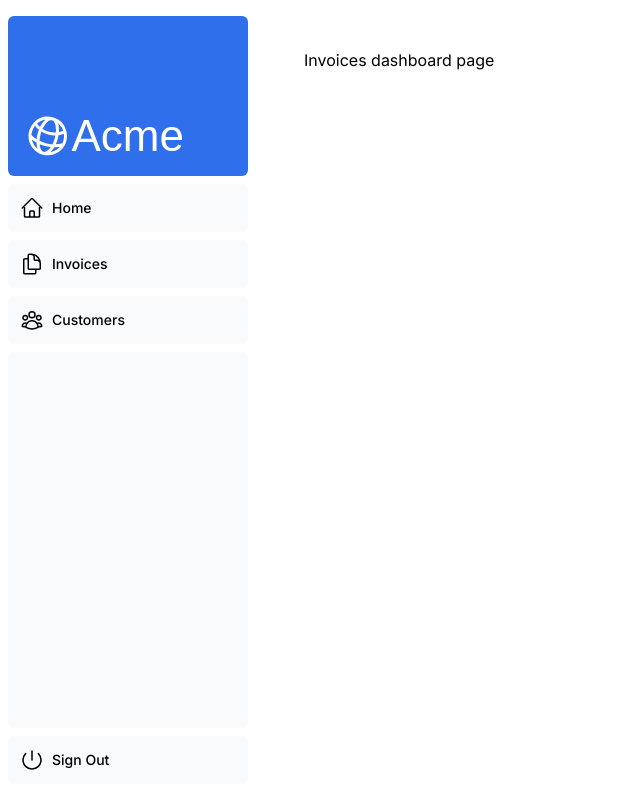
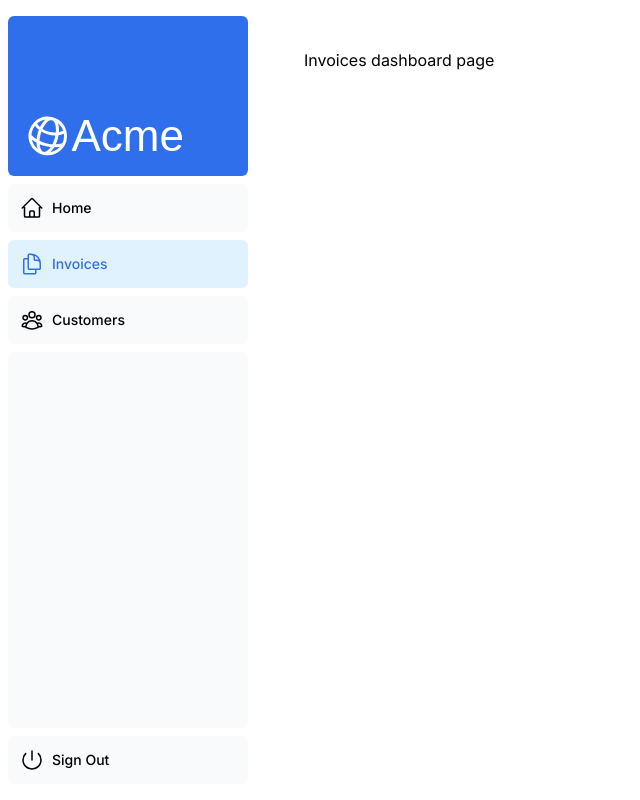
Before and after one commit to annjose/nextjs-dashboard, a Next.js app: page /dashboard/invoices in a window 1280 px wide. Shown: the whole page, without its empty margins (0-640 px from the left). Built offline with nearby package versions, Linux system fonts and the light colour scheme; a web font is replaced by a local one.

Commit message:
Show active link using the hook setPathname from the Next.js component next/navigation

```diff
--- a/app/ui/dashboard/nav-links.tsx
+++ b/app/ui/dashboard/nav-links.tsx
@@ -1,3 +1,5 @@
+'use client';
+
 import {
   UserGroupIcon,
   HomeIcon,
@@ -5,6 +7,8 @@
 } from '@heroicons/react/24/outline';
 
 import Link from 'next/link';
+import clsx from 'clsx';
+import { usePathname } from 'next/navigation';
 
 // Map of links to display in the side navigation.
 // Depending on the size of the application, this would be stored in a database.
@@ -15,6 +19,8 @@
 ];
 
 export default function NavLinks() {
+  const pathname = usePathname();
+
   return (
     <>
       {links.map((link) => {
@@ -23,7 +29,12 @@
           <Link
             key={link.name}
             href={link.href}
-            className="flex h-[48px] grow items-center justify-center gap-2 rounded-md bg-gray-50 p-3 text-sm font-medium hover:bg-sky-100 hover:text-blue-600 md:flex-none md:justify-start md:p-2 md:px-3"
+            className={clsx(
+              "flex h-[48px] grow items-center justify-center gap-2 rounded-md bg-gray-50 p-3 text-sm font-medium hover:bg-sky-100 hover:text-blue-600 md:flex-none md:justify-start md:p-2 md:px-3",
+              {
+                "bg-sky-100 text-blue-600": pathname === link.href,
+              })
+            }
           >
             <LinkIcon className="w-6" />
             <p className="hidden md:block">{link.name}</p>
```
